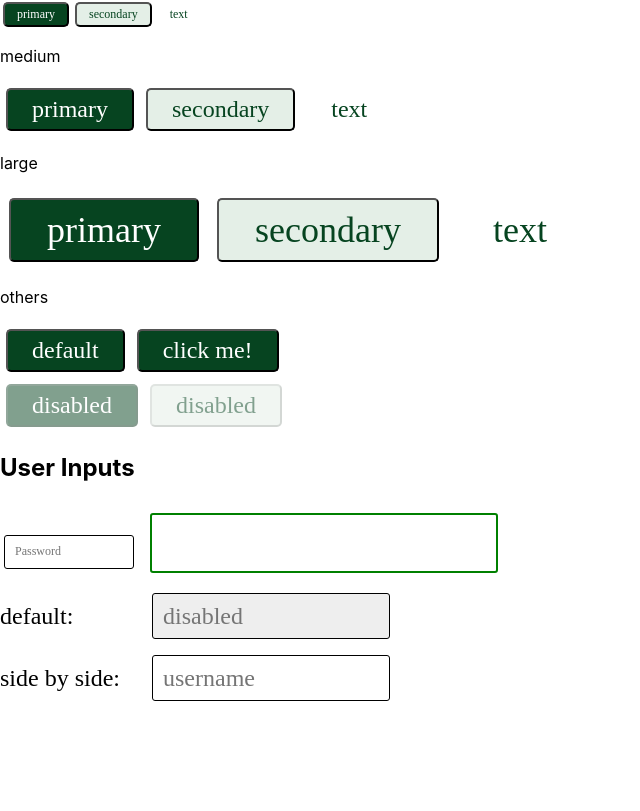
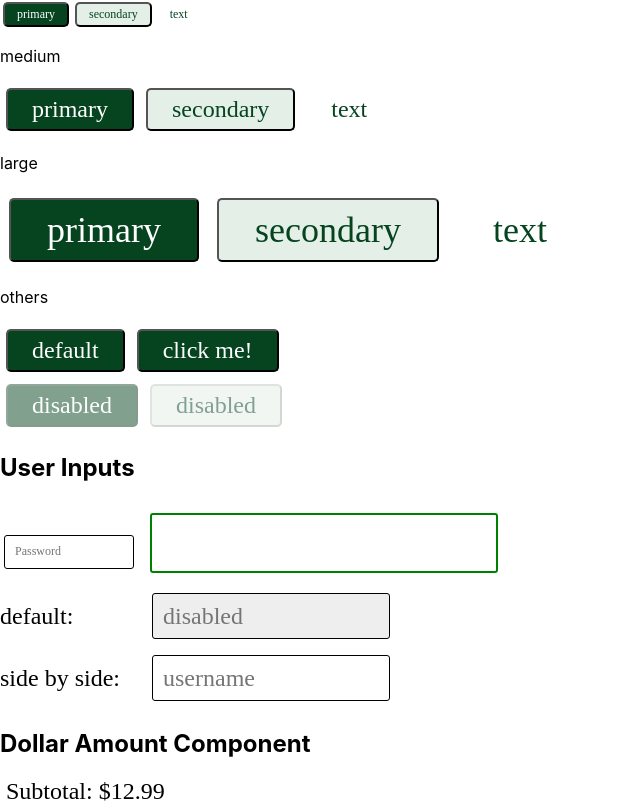
Before and after one commit to acchiang/cpsc-455-project, a React (Create React App) app: page / in a window 1280 px wide. Shown: the part 289-1100 px from the top of the page, without its empty margins (0-640 px from the left). Before the commit the page ends 998 px from the top, so only its background shows below. Built offline with nearby package versions, Linux system fonts and the light colour scheme.

Commit message:
dev: dollar amount component

```diff
--- /dev/null
+++ b/src/components/DollarAmount.js
@@ -0,0 +1,19 @@
+import styled from "styled-components";
+
+const DollarAmountStyle = styled.div`
+  color: ${(p) => p.theme.colors.text };
+  opacity: ${p => p.disabled ? "0.5" : "1"};
+  cursor: ${p => p.disabled ? "not-allowed" : "auto"};
+  font-size: ${(p) => p.size ? p.theme.fontSizes[p.size] : p.theme.fontSizes.default};
+  font-family: ${(p) => p.theme.fonts};
+  font-weight: ${(p) => p.theme.fontWeight};
+  border: ${(p) => p.type === "text" ? "none" : "default"};
+  border-radius: 5px;
+  margin: 0.25em;
+`;
+
+const DollarAmount = ({ size, type, amount }) => (
+  <DollarAmountStyle size={size} type={type} >Subtotal: ${amount}</DollarAmountStyle>
+);
+
+export default DollarAmount;
--- a/src/pages/Charcuterie.js
+++ b/src/pages/Charcuterie.js
@@ -2,7 +2,7 @@ import Theme from 'styles/Theme'
 import TextIcon from 'components/TextIcon'
 import Button from 'components/Button'
 import Input from "components/Input";
-
+import DollarAmount from "components/DollarAmount";
 function Charcuterie({ children }) {
   return (
     <Theme>
@@ -42,6 +42,8 @@ function Charcuterie({ children }) {
       />
       <br />
       <Input size={"medium"} label={"side by side"} placeholder={"username"} />
+      <h2>Dollar Amount Component</h2>
+      <DollarAmount size={"medium"} amount={"12.99"}/>
     </Theme>
   );
 }
```
